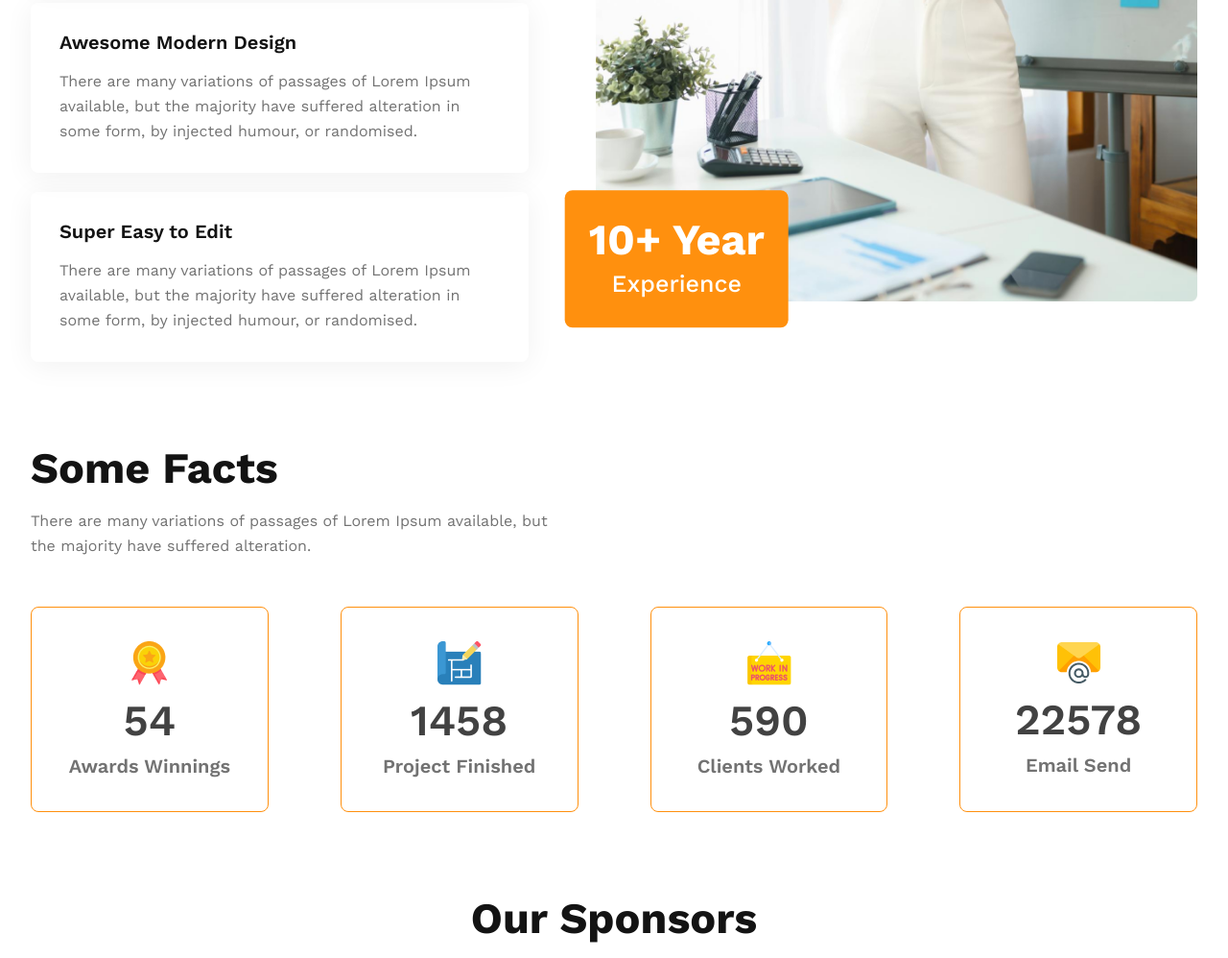
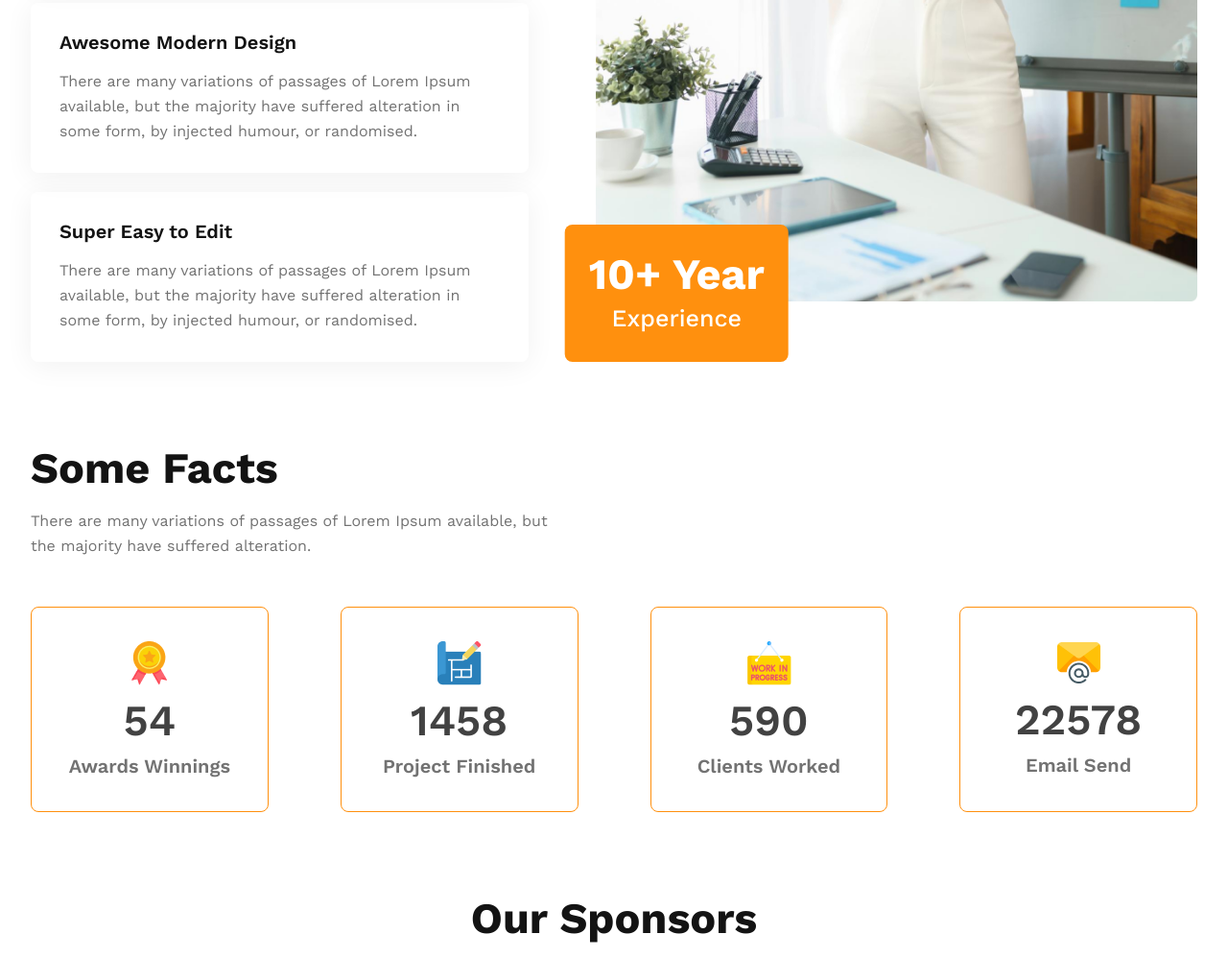
Before and after one commit to khalidccnu/g3-architects, a plain HTML site: page index.html in a window 1280 px wide. Shown: the part 2586-3584 px from the top of the page at 96% size. Drawn offline with nearby package versions, Linux system fonts and the light colour scheme.

Commit message:
Fix Issue

```diff
--- a/asset/css/style.css
+++ b/asset/css/style.css
@@ -203,7 +203,7 @@ nav {
     position: absolute;
     bottom: 0;
     left: 50%;
-    transform: translate(-22%, -25%);
+    transform: translate(-22%, 0%);
     color: #fff;
     text-align: center;
     background-color: #ff900e;
```
